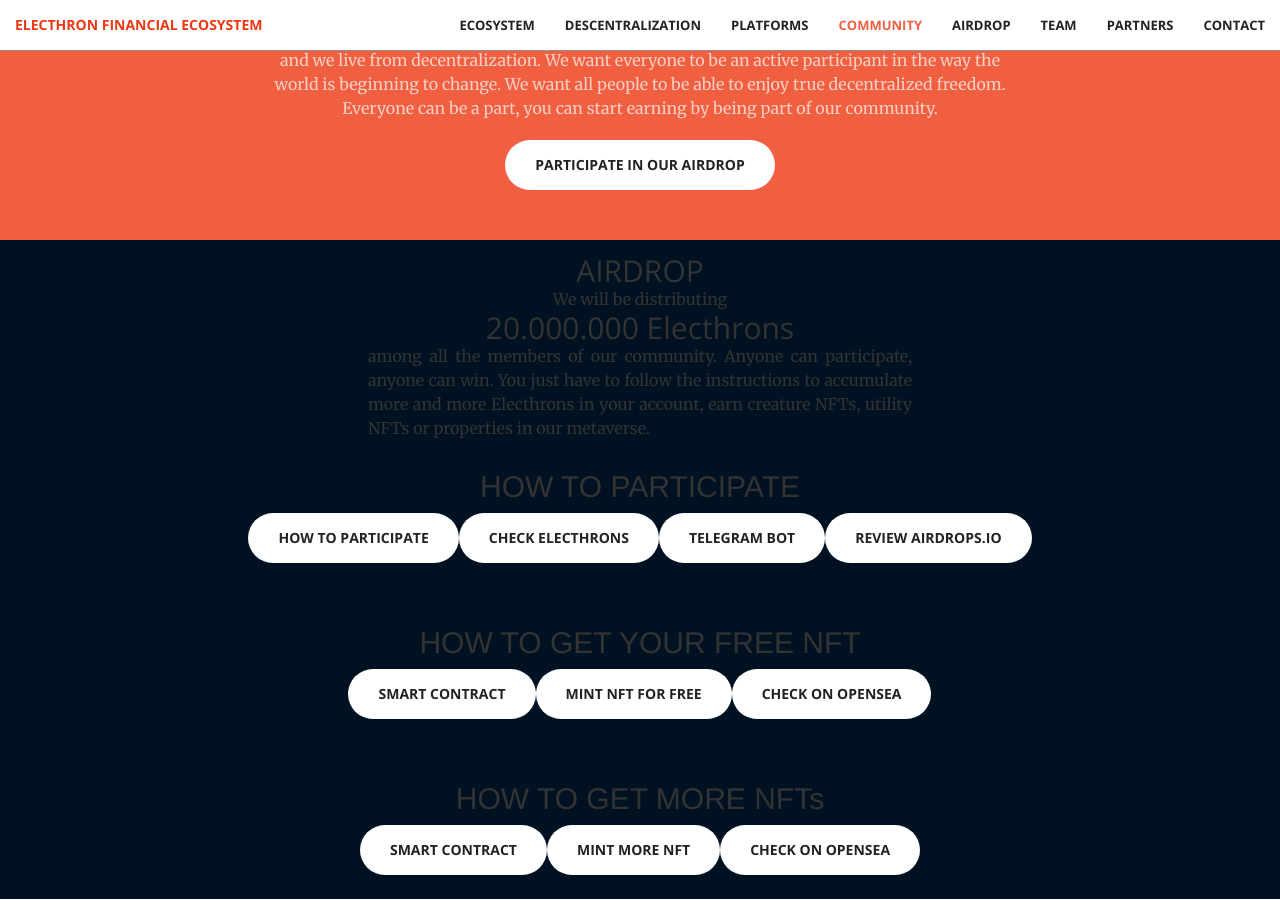
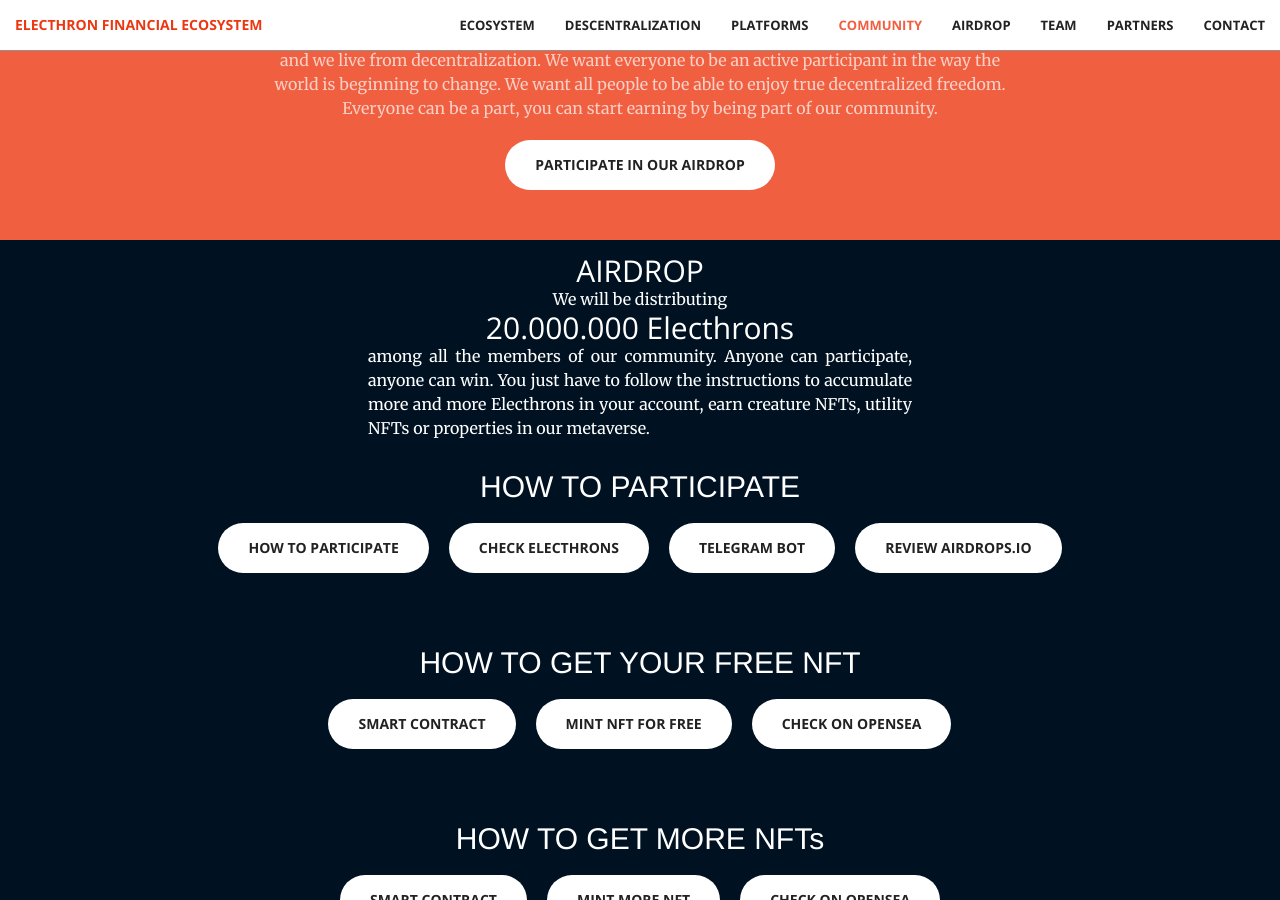
Before and after one commit to soujiang/soujiang.github.io, a Jekyll site: the page built from index.html, in a window 1280 px wide and 900 px high, scrolled down 3120 px. Built offline with Jekyll 4.4.1, drawn with Linux system fonts in a browser that asks for light colours.

Commit message:
cambio color letras

```diff
--- a/_includes/airdrop.html
+++ b/_includes/airdrop.html
@@ -17,28 +17,28 @@
        <div class="howtoparticipate">
          <h2>HOW TO PARTICIPATE</h2>
            <div class="howtobottoms">
-   <a href="#" class="btn btn-default btn-xl wow tada">How to participate</a>
-   <a href="#" class="btn btn-default btn-xl wow tada">Check Electhrons</a>
-   <a href="#" class="btn btn-default btn-xl wow tada">Telegram Bot</a>
-   <a href="#" class="btn btn-default btn-xl wow tada">Review airdrops.io</a>
+   <a href="#" class="btn btn-default btn-xl wow tada air">How to participate</a>
+   <a href="#" class="btn btn-default btn-xl wow tada air">Check Electhrons</a>
+   <a href="#" class="btn btn-default btn-xl wow tada air">Telegram Bot</a>
+   <a href="#" class="btn btn-default btn-xl wow tada air">Review airdrops.io</a>
            </div>
        </div>
    <hr class="light">
        <div class="howtoparticipate">
          <h2>HOW TO GET YOUR FREE NFT</h2>
          <div class="howtobottoms">
-   <a href="#" class="btn btn-default btn-xl wow tada">Smart contract</a>
-   <a href="#" class="btn btn-default btn-xl wow tada">Mint NFT for free</a>
-   <a href="#" class="btn btn-default btn-xl wow tada">Check on OPENSEA</a>
+   <a href="#" class="btn btn-default btn-xl wow tada air">Smart contract</a>
+   <a href="#" class="btn btn-default btn-xl wow tada air">Mint NFT for free</a>
+   <a href="#" class="btn btn-default btn-xl wow tada air">Check on OPENSEA</a>
            </div>
        </div>
    <hr class="light">
        <div class="howtoparticipate">
          <h2>HOW TO GET MORE NFTs</h2>
          <div class="howtobottoms">
-   <a href="#" class="btn btn-default btn-xl wow tada">Smart contract</a>
-   <a href="#" class="btn btn-default btn-xl wow tada">Mint more NFT</a>
-   <a href="#" class="btn btn-default btn-xl wow tada">Check on OPENSEA</a>
+   <a href="#" class="btn btn-default btn-xl wow tada air">Smart contract</a>
+   <a href="#" class="btn btn-default btn-xl wow tada air">Mint more NFT</a>
+   <a href="#" class="btn btn-default btn-xl wow tada air">Check on OPENSEA</a>
            </div>
        </div>
      </div>
--- a/_sass/_base.scss
+++ b/_sass/_base.scss
@@ -452,6 +452,11 @@ body {
 	width:85%;
 }
 
+.airdropcontent h2,
+.airdropcontent p {
+    color:white;
+}
+
 .airdroptxt{
 	display:flex;
 	flex-wrap:wrap;
@@ -482,6 +487,9 @@ body {
 }
 
 /*BOTONES*/
+.air {
+    margin:10px;
+}
 
 .airdropbottoms {
 	display:flex;
```
